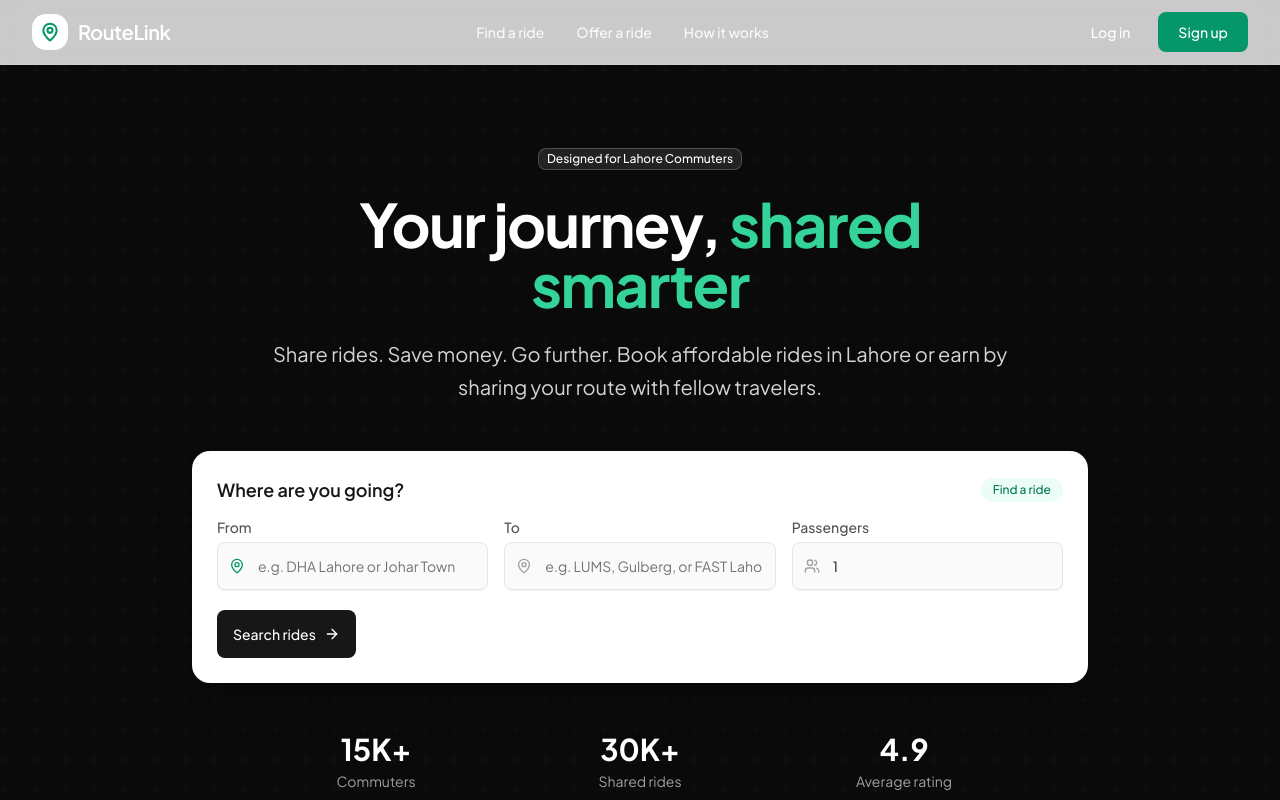
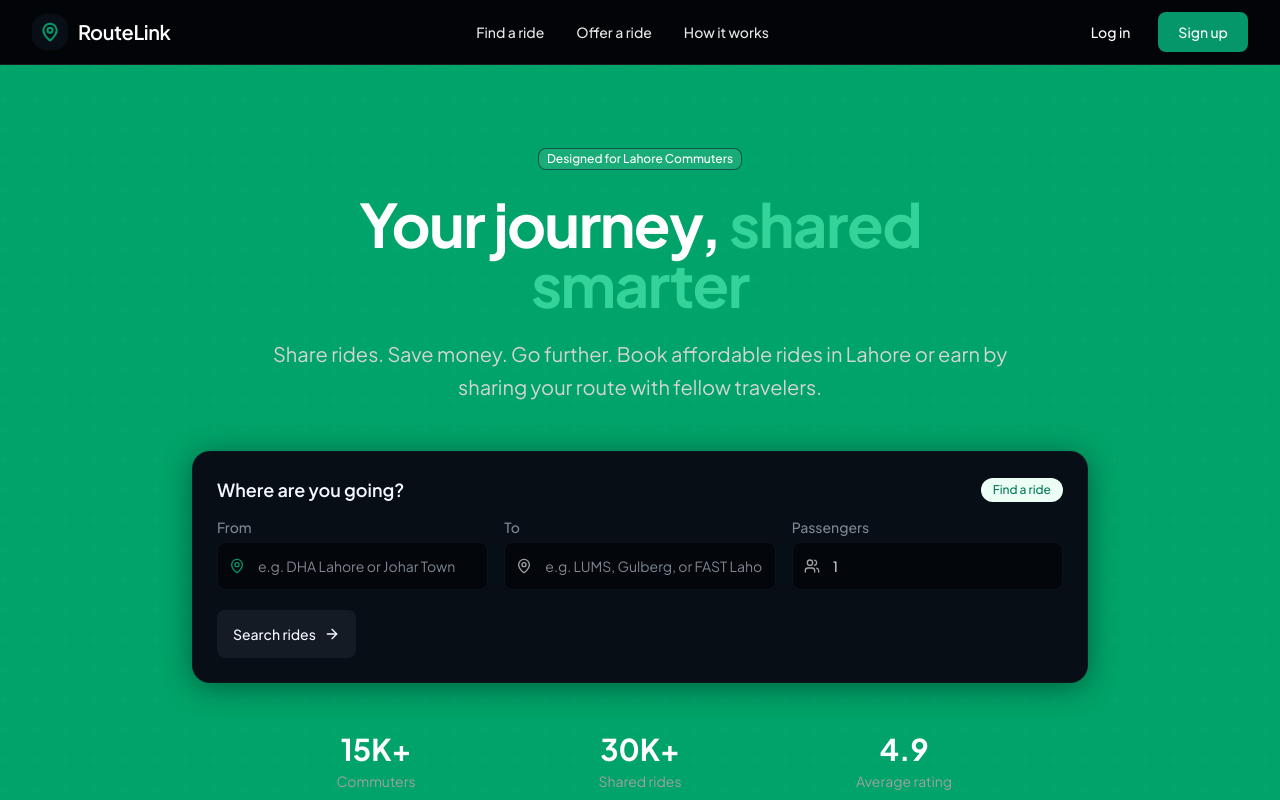
Before and after one commit to itxhamzaasim/RouteLink, a Next.js app: page / in a window 1280 px wide. Shown: the top 800 px of the page. Built offline with nearby package versions, Linux system fonts and the light colour scheme; no server answers.

Commit message:
Configure global premium dark theme: enable dark class by default on root layout and map light utility overrides in CSS

```diff
--- a/app/globals.css
+++ b/app/globals.css
@@ -94,37 +94,129 @@
 }
 
 .dark {
-  --background: oklch(0.145 0 0);
-  --foreground: oklch(0.985 0 0);
-  --card: oklch(0.205 0 0);
-  --card-foreground: oklch(0.985 0 0);
-  --popover: oklch(0.205 0 0);
-  --popover-foreground: oklch(0.985 0 0);
-  --primary: oklch(0.922 0 0);
-  --primary-foreground: oklch(0.205 0 0);
-  --secondary: oklch(0.269 0 0);
-  --secondary-foreground: oklch(0.985 0 0);
-  --muted: oklch(0.269 0 0);
-  --muted-foreground: oklch(0.708 0 0);
-  --accent: oklch(0.269 0 0);
-  --accent-foreground: oklch(0.985 0 0);
-  --destructive: oklch(0.704 0.191 22.216);
-  --border: oklch(1 0 0 / 10%);
-  --input: oklch(1 0 0 / 15%);
-  --ring: oklch(0.556 0 0);
-  --chart-1: oklch(0.87 0 0);
+  --background: oklch(0.12 0.015 250);
+  --foreground: oklch(0.98 0.01 250);
+  --card: oklch(0.16 0.02 250);
+  --card-foreground: oklch(0.98 0.01 250);
+  --popover: oklch(0.16 0.02 250);
+  --popover-foreground: oklch(0.98 0.01 250);
+  --primary: oklch(0.62 0.16 163);
+  --primary-foreground: oklch(0.08 0.01 250);
+  --secondary: oklch(0.2 0.02 250);
+  --secondary-foreground: oklch(0.98 0.01 250);
+  --muted: oklch(0.2 0.02 250);
+  --muted-foreground: oklch(0.62 0.02 250);
+  --accent: oklch(0.2 0.02 250);
+  --accent-foreground: oklch(0.98 0.01 250);
+  --destructive: oklch(0.62 0.18 28);
+  --border: oklch(0.22 0.02 250 / 60%);
+  --input: oklch(0.22 0.02 250 / 70%);
+  --ring: oklch(0.62 0.16 163);
+  --chart-1: oklch(0.62 0.16 163);
   --chart-2: oklch(0.556 0 0);
   --chart-3: oklch(0.439 0 0);
   --chart-4: oklch(0.371 0 0);
   --chart-5: oklch(0.269 0 0);
-  --sidebar: oklch(0.205 0 0);
-  --sidebar-foreground: oklch(0.985 0 0);
-  --sidebar-primary: oklch(0.488 0.243 264.376);
-  --sidebar-primary-foreground: oklch(0.985 0 0);
-  --sidebar-accent: oklch(0.269 0 0);
-  --sidebar-accent-foreground: oklch(0.985 0 0);
-  --sidebar-border: oklch(1 0 0 / 10%);
-  --sidebar-ring: oklch(0.556 0 0);
+  --sidebar: oklch(0.14 0.015 250);
+  --sidebar-foreground: oklch(0.98 0.01 250);
+  --sidebar-primary: oklch(0.62 0.16 163);
+  --sidebar-primary-foreground: oklch(0.08 0.01 250);
+  --sidebar-accent: oklch(0.2 0.02 250);
+  --sidebar-accent-foreground: oklch(0.98 0.01 250);
+  --sidebar-border: oklch(0.22 0.02 250 / 60%);
+  --sidebar-ring: oklch(0.62 0.16 163);
+
+  /* Global overrides for light theme helper classes when dark class is active */
+  .bg-white,
+  .bg-card {
+    background-color: var(--card) !important;
+  }
+
+  .bg-neutral-50,
+  .bg-neutral-50\/50,
+  .bg-neutral-50\/30,
+  .bg-neutral-50\/10,
+  .bg-gray-50 {
+    background-color: var(--background) !important;
+  }
+
+  .bg-neutral-100,
+  .bg-neutral-100\/60,
+  .bg-neutral-200,
+  .bg-gray-100,
+  .bg-gray-200 {
+    background-color: oklch(0.2 0.02 250) !important;
+  }
+
+  .hover\:bg-neutral-50:hover,
+  .hover\:bg-neutral-50\/50:hover,
+  .hover\:bg-neutral-100:hover,
+  .hover\:bg-neutral-100\/60:hover,
+  .hover\:bg-neutral-50\/30:hover,
+  .hover\:bg-gray-50:hover,
+  .hover\:bg-gray-100:hover {
+    background-color: oklch(0.24 0.02 250) !important;
+  }
+
+  /* Active sidebar link background */
+  .bg-neutral-900 {
+    background-color: oklch(0.22 0.02 250) !important;
+    color: var(--foreground) !important;
+  }
+
+  /* Primary button override (e.g. bg-neutral-950) -> brand emerald green */
+  .bg-neutral-950 {
+    background-color: var(--primary) !important;
+    color: var(--primary-foreground) !important;
+  }
+  .hover\:bg-neutral-900:hover,
+  .hover\:bg-neutral-800:hover {
+    background-color: oklch(0.68 0.16 163) !important;
+    color: var(--primary-foreground) !important;
+  }
+
+  /* Text overrides */
+  .text-neutral-900,
+  .text-neutral-800,
+  .text-gray-900,
+  .text-gray-800,
+  .text-neutral-950 {
+    color: var(--foreground) !important;
+  }
+
+  .text-neutral-700,
+  .text-neutral-600,
+  .text-gray-700,
+  .text-gray-600,
+  .text-neutral-500,
+  .text-gray-500 {
+    color: var(--muted-foreground) !important;
+  }
+
+  /* Input fields placeholder & text values */
+  .bg-white.text-neutral-900 {
+    background-color: var(--card) !important;
+    color: var(--foreground) !important;
+  }
+
+  /* Border overrides */
+  .border,
+  .border-neutral-200,
+  .border-neutral-300,
+  .border-neutral-100,
+  .border-gray-200,
+  .border-gray-300 {
+    border-color: var(--border) !important;
+  }
+
+  /* Shadow overrides */
+  .shadow-sm,
+  .shadow-md,
+  .shadow-lg,
+  .shadow-xl,
+  .shadow-2xl {
+    box-shadow: 0 4px 30px rgba(0, 0, 0, 0.4) !important;
+  }
 }
 
 @layer base {
--- a/app/layout.tsx
+++ b/app/layout.tsx
@@ -25,7 +25,7 @@ export default function RootLayout({
   children: React.ReactNode;
 }>) {
   return (
-    <html lang="en" className={`${plusJakarta.variable} h-full antialiased`}>
+    <html lang="en" className={`${plusJakarta.variable} h-full antialiased dark`}>
       <body className="min-h-full flex flex-col font-sans">
         <AuthProvider>{children}</AuthProvider>
       </body>
```
